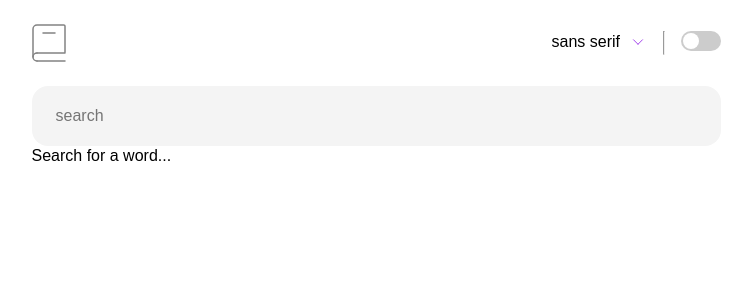
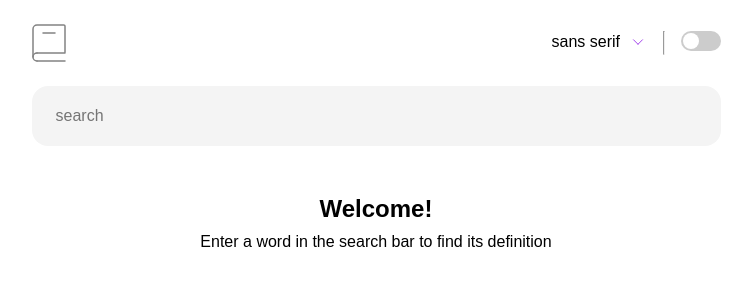
Before and after one commit to dianajohnson13/dictionary, a React (Create React App) app: page / in a window 1280 px wide. Shown: the top 300 px of the page, without its empty margins (264-1016 px from the left). Built offline with nearby package versions, Linux system fonts and the light colour scheme.

Commit message:
Add a bit more to placeholder states

```diff
--- a/src/App.css
+++ b/src/App.css
@@ -55,7 +55,7 @@ header {
 main {
   max-width: 737px;
   margin: auto;
-  padding: 0 1.5rem;
+  padding: 0 1.5rem 1rem 1.5rem;
 }
 
 .search {
--- a/src/components/DictionaryPage.js
+++ b/src/components/DictionaryPage.js
@@ -1,5 +1,6 @@
 import React, { Component } from "react";
 
+import "../styles/DictionaryPage.css"
 import EntryHeader from "./EntryHeader";
 import Meaning from "./Meaning";
 
@@ -55,7 +56,9 @@ class DictionaryPage extends Component {
         if (this.props.word === prevProps.word) return;
 
         if (this.props.word) {
-            this.setState({ loading: true, data: null });
+            // the DOM doesn't update for loading === true unless data === null
+                // TO-DO: visually display loading for the sake of the occasional slow fetch
+            this.setState({ loading: true });
             fetchData(this.props.word)
                 .then(data => this.setState({ data, loading: false }));
         } else {
@@ -85,11 +88,20 @@ class DictionaryPage extends Component {
                 })}
             </div>
         ) : loading ? (
-            <p>Loading...</p>
+            // loading state only displayed if loading and !data.
+            <div className="placeholder-container">
+                <p>Loading...</p>
+            </div>
         ) : (!loading && !data && word) ? (
-            <p>Word not found</p>
+            <div className="placeholder-container">
+                <h2>No results found</h2>
+                <p>Please enter a different word</p>
+            </div>
         ) : (
-            <p>Search for a word...</p>
+            <div className="placeholder-container">
+                <h2>Welcome!</h2>
+                <p>Enter a word in the search bar to find its definition</p>
+            </div>
         );
     }
 }
--- /dev/null
+++ b/src/styles/DictionaryPage.css
@@ -0,0 +1,8 @@
+.placeholder-container {
+    margin: 3rem 0;
+    text-align: center;
+}
+
+.placeholder-container h2 {
+    padding-bottom: .5rem;
+}
```
